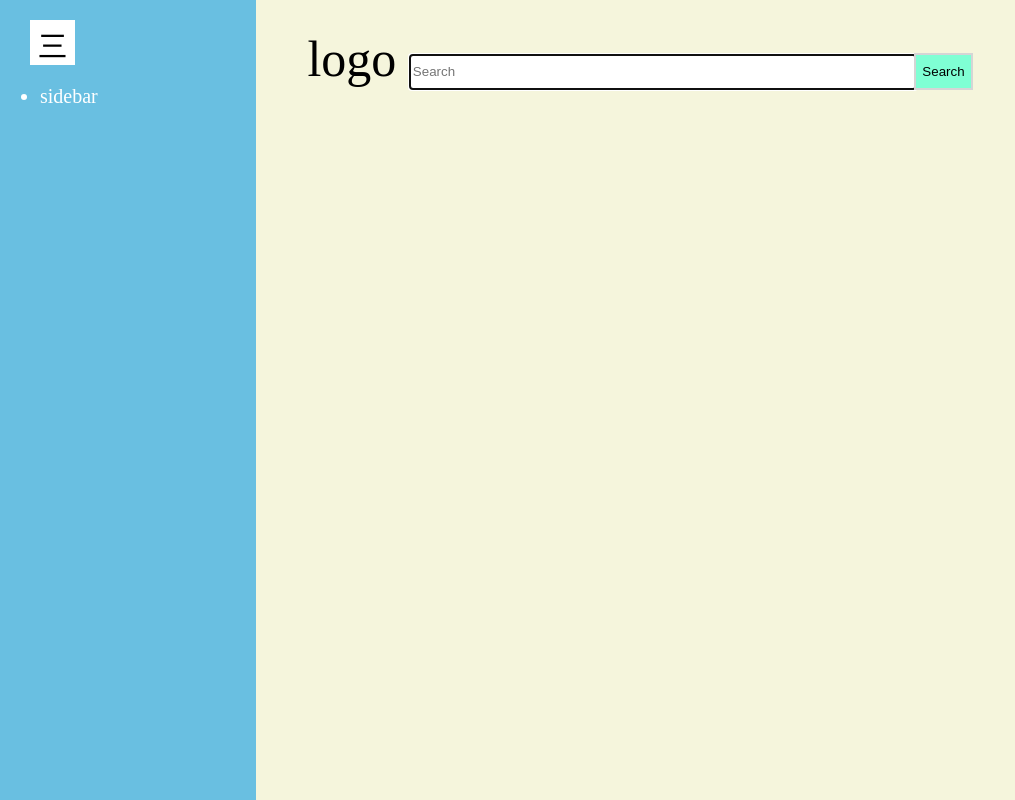
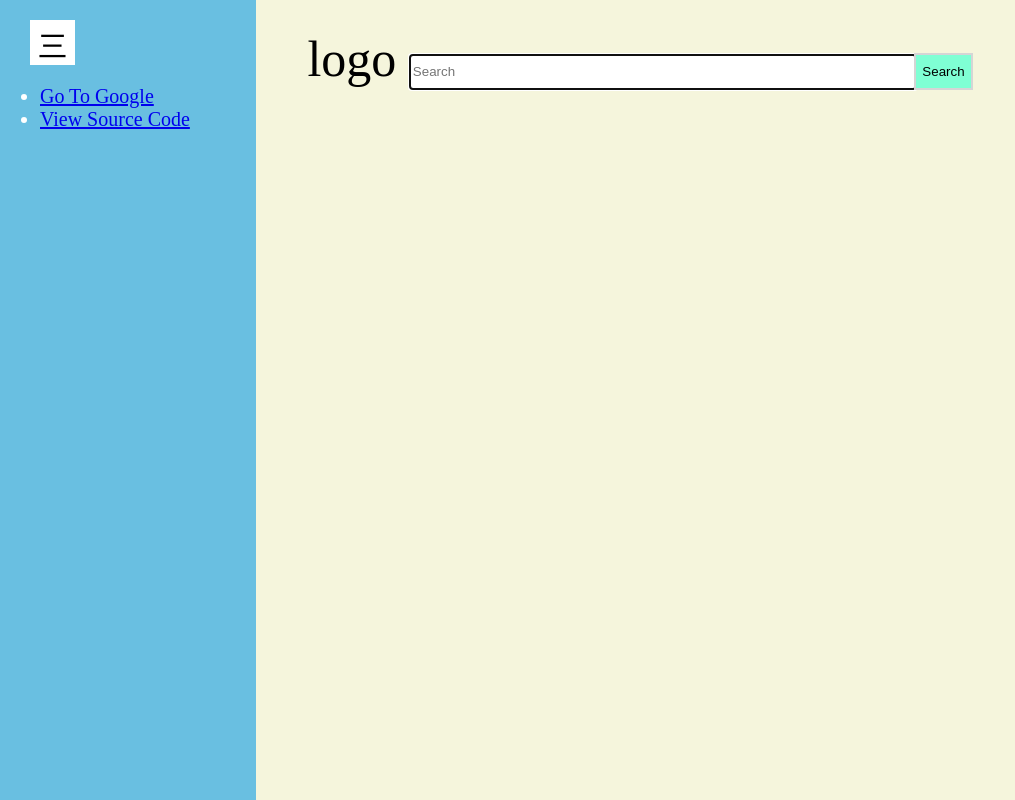
Before and after one commit to kimgh06/Pota, a plain HTML site: page index.html in a window 1280 px wide. Shown: the whole page, without its empty margins (0-1015 px from the left). Drawn offline with Linux system fonts and the light colour scheme.

Commit message:
Update index.html

```diff
--- a/index.html
+++ b/index.html
@@ -16,16 +16,19 @@
             <button id="searchButton">Search</button>
         </form>
     </div>
-    <aside id = "sideBar">
+    <aside id="sideBar">
         <div>
             <button id="menuButton" onclick="toggleMenu()">
                 三
             </button>
         </div>
-        <div id = "menu">
+        <div id="menu">
             <ul>
                 <li>
-                    sidebar
+                    <a href="www.google.com" class="link">Go To Google</a>
+                </li>
+                <li>
+                    <a href="https://github.com/kimgh06/Portal" class="link">View Source Code</a>
                 </li>
             </ul>
         </div>
```
